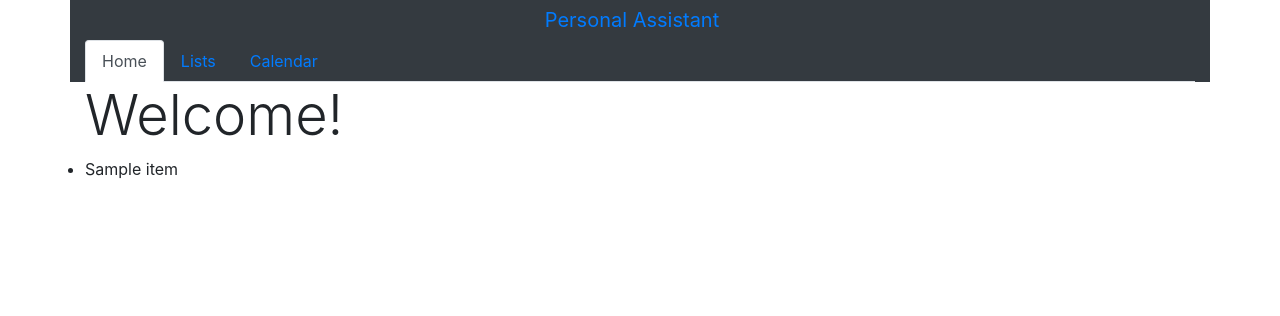
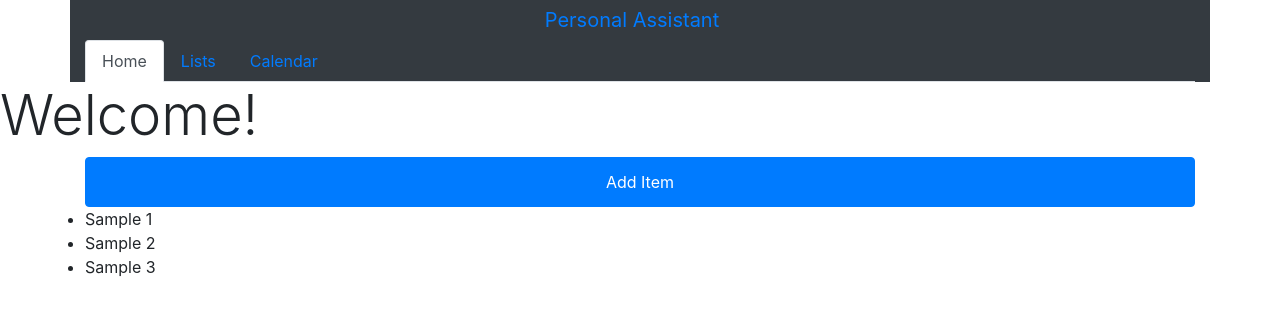
Before and after one commit to rossd84/msa-capstone-va, a React (Create React App) app: page / in a window 1280 px wide. Shown: the top 316 px of the page. Built offline with nearby package versions, Linux system fonts and the light colour scheme.

Commit message:
add form for adding items

```diff
--- a/src/App.js
+++ b/src/App.js
@@ -27,14 +27,8 @@ render() {
     <Header
       changeTab={this.onChangeTab.bind(this)}
       initialTab={this.state.currentTab}  />
-    <div className="container">
-      <div className="row">
-        <div className="col-sm">
           <Home />
           <Lists />
-        </div>
-      </div>
-    </div>
   </div>
   )
 }
--- /dev/null
+++ b/src/components/AddItem.js
@@ -0,0 +1,35 @@
+import React, { useState } from 'react'
+import { Button, Collapse, Form, Row, Col } from 'react-bootstrap';
+
+export function AddItem() {
+  const [open, setOpen] = useState(false);
+
+  return(
+    <>
+      <Button
+        onClick={() => setOpen(!open)}
+        aria-controls="collapse-form"
+        aria-expanded={open}
+        block
+      >Add Item</Button>
+      <Collapse in={open}>
+        <Form>
+          <Form.Group as={Row}>
+            <Form.Row>
+              <Form.Label column lg={2}>
+                Item
+              </Form.Label>
+              <Col>
+                <Form.Control type="text" placeholder="Item" />
+              </Col>
+            </Form.Row>
+          </Form.Group>
+          <Button
+            type="submit"
+            block
+          >Submit</Button>
+        </Form>
+      </Collapse>
+    </>
+  )
+}
--- a/src/components/Lists.js
+++ b/src/components/Lists.js
@@ -1,12 +1,30 @@
 import React, { Component } from 'react'
+import { AddItem } from './AddItem'
 
 export class Lists extends Component {
+  constructor(props) {
+    super()
+    this.state = {
+      listItems: []
+    }
+  }
 
   render() {
+    const testSample = ['Sample 1', 'Sample 2', 'Sample 3'];
+    const listSample = testSample.map((item, index) => <li key={index}>{item}</li>)
     return(
-      <ul>
-        <li>Sample item</li>
-      </ul>
+      <>
+        <div className="container">
+          <div className="row">
+            <div className="col-sm">
+              <AddItem />
+              <ul>
+                {listSample}
+              </ul>
+            </div>
+          </div>
+        </div>
+      </>
     )
   }
 }
```
Also changed, not shown: src/components/Header.js (+0 -12 lines).
